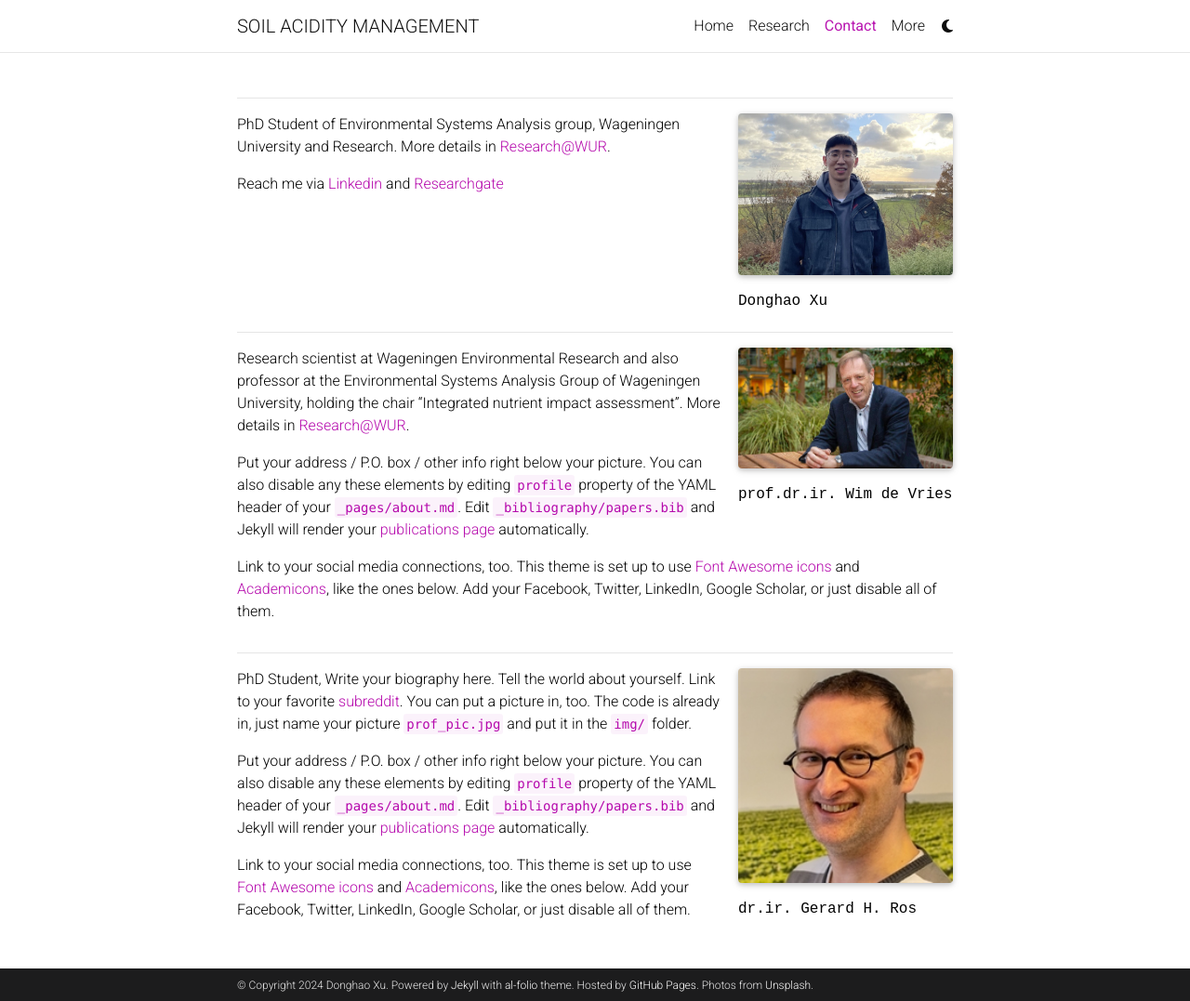
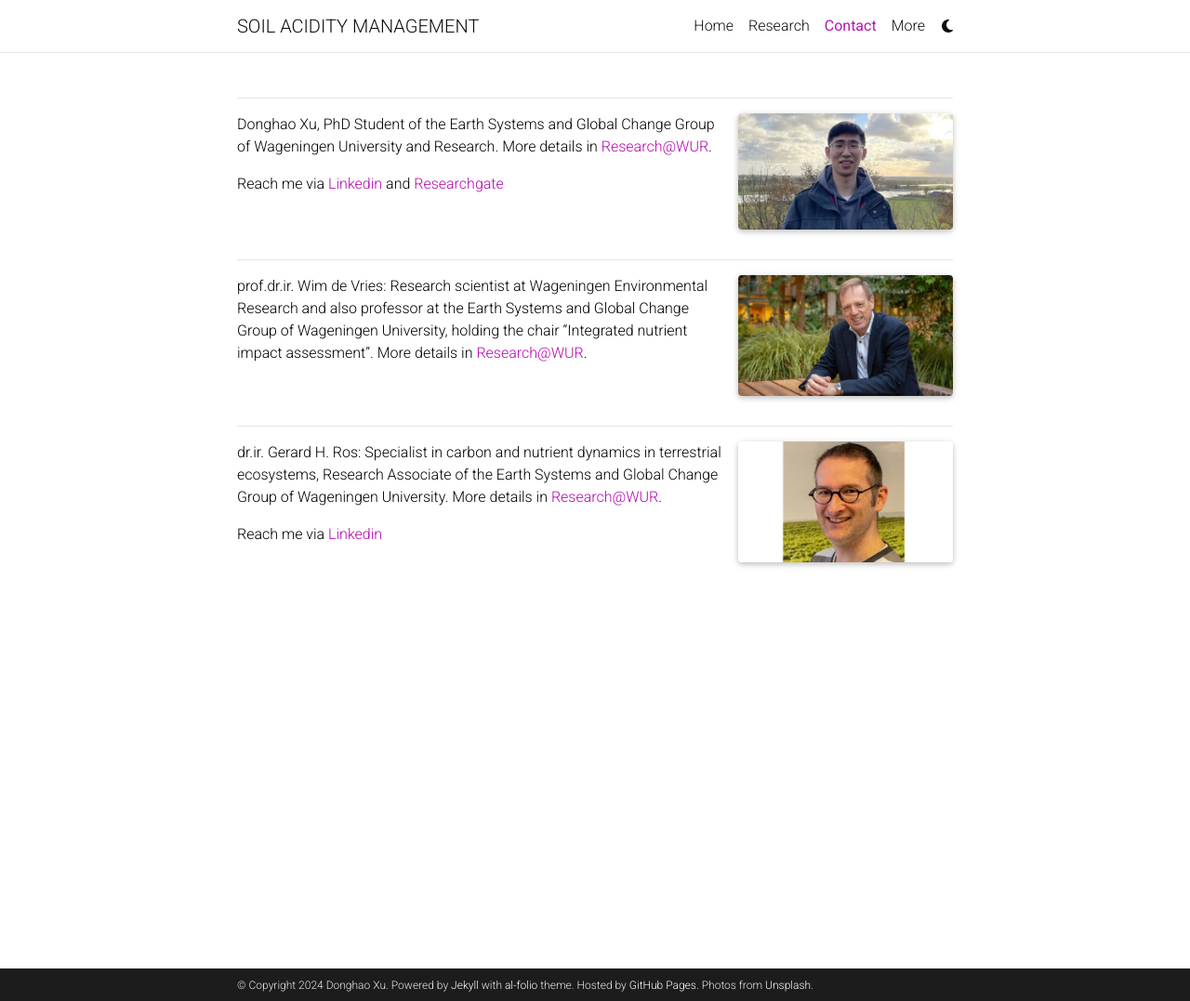
Before and after one commit to xu624/manage_soil_acidity.github.io, a Jekyll site: the page built from _pages/profiles.md, in a window 1280 px wide and 1077 px high. Shown: the whole window at 93% size. Built offline with Jekyll 4.4.1, drawn with Linux system fonts in a browser that asks for light colours; comment, search, counter and statistics services are not loaded; a style sheet for code colours, icons or effects is not loaded.

Commit message:
change contact page

```diff
--- a/_pages/donghao_xu.md
+++ b/_pages/donghao_xu.md
@@ -1,4 +1,4 @@
 <!-- Introduction of Donghao Xu -->
-PhD Student of Environmental Systems Analysis group, Wageningen University and Research. More details in [Research@WUR](https://research.wur.nl/en/persons/donghao-xu).
+Donghao Xu, PhD Student of the Earth Systems and Global Change Group of Wageningen University and Research. More details in [Research@WUR](https://research.wur.nl/en/persons/donghao-xu).
 
 Reach me via [Linkedin](https://nl.linkedin.com/in/donghao-xu/en) and [Researchgate](https://www.researchgate.net/profile/Donghao-Xu)
--- a/_pages/gerard_ros.md
+++ b/_pages/gerard_ros.md
@@ -1,6 +1,4 @@
-<!-- Introduction of Donghao Xu -->
-PhD Student, Write your biography here. Tell the world about yourself. Link to your favorite [subreddit](http://reddit.com). You can put a picture in, too. The code is already in, just name your picture `prof_pic.jpg` and put it in the `img/` folder.
+<!-- Introduction of Gerard H. Ros -->
+dr.ir. Gerard H. Ros: Specialist in carbon and nutrient dynamics in terrestrial ecosystems, Research Associate of the Earth Systems and Global Change Group of Wageningen University. More details in [Research@WUR](https://research.wur.nl/en/persons/gerard-ros).
 
-Put your address / P.O. box / other info right below your picture. You can also disable any these elements by editing `profile` property of the YAML header of your `_pages/about.md`. Edit `_bibliography/papers.bib` and Jekyll will render your [publications page](/al-folio/publications/) automatically.
-
-Link to your social media connections, too. This theme is set up to use [Font Awesome icons](https://fontawesome.com/) and [Academicons](https://jpswalsh.github.io/academicons/), like the ones below. Add your Facebook, Twitter, LinkedIn, Google Scholar, or just disable all of them.
+Reach me via [Linkedin](https://nl.linkedin.com/in/gerard-ros-07972331)
--- a/_pages/profiles.md
+++ b/_pages/profiles.md
@@ -13,18 +13,15 @@
     image: Donghao.jpg
     content: donghao_xu.md
     image_circular: false # crops the image to make it circular
-    more_info: >
-      <p>Donghao Xu</p>
+    more_info:
   - align: right
     image: Wim.jpg
     content: wim_devries.md
     image_circular: false # crops the image to make it circular
     more_info: >
-      <p>prof.dr.ir. Wim de Vries</p>
   - align: right
     image: Gerard.jpg
     content: gerard_ros.md
     image_circular: false # crops the image to make it circular
     more_info: >
-      <p>dr.ir. Gerard H. Ros</p>
 ---
--- a/_pages/wim_devries.md
+++ b/_pages/wim_devries.md
@@ -1,6 +1,2 @@
 <!-- Introduction of Donghao Xu -->
-Research scientist at Wageningen Environmental Research and also professor at the Environmental Systems Analysis Group of Wageningen University, holding the chair "Integrated nutrient impact assessment”.  More details in [Research@WUR](https://research.wur.nl/en/persons/wim-de-vries).
-
-Put your address / P.O. box / other info right below your picture. You can also disable any these elements by editing `profile` property of the YAML header of your `_pages/about.md`. Edit `_bibliography/papers.bib` and Jekyll will render your [publications page](/al-folio/publications/) automatically.
-
-Link to your social media connections, too. This theme is set up to use [Font Awesome icons](https://fontawesome.com/) and [Academicons](https://jpswalsh.github.io/academicons/), like the ones below. Add your Facebook, Twitter, LinkedIn, Google Scholar, or just disable all of them.
+prof.dr.ir. Wim de Vries: Research scientist at Wageningen Environmental Research and also professor at the Earth Systems and Global Change Group of Wageningen University, holding the chair "Integrated nutrient impact assessment”.  More details in [Research@WUR](https://research.wur.nl/en/persons/wim-de-vries).
```
Also changed, not shown: _projects/1_project.md (+1 -1 lines), _projects/2_project.md (+1 -1 lines), assets/img/Donghao.jpg, assets/img/Gerard.jpg, assets/img/major_drivers.jpg (added), assets/img/manure_potential.jpg (added).
